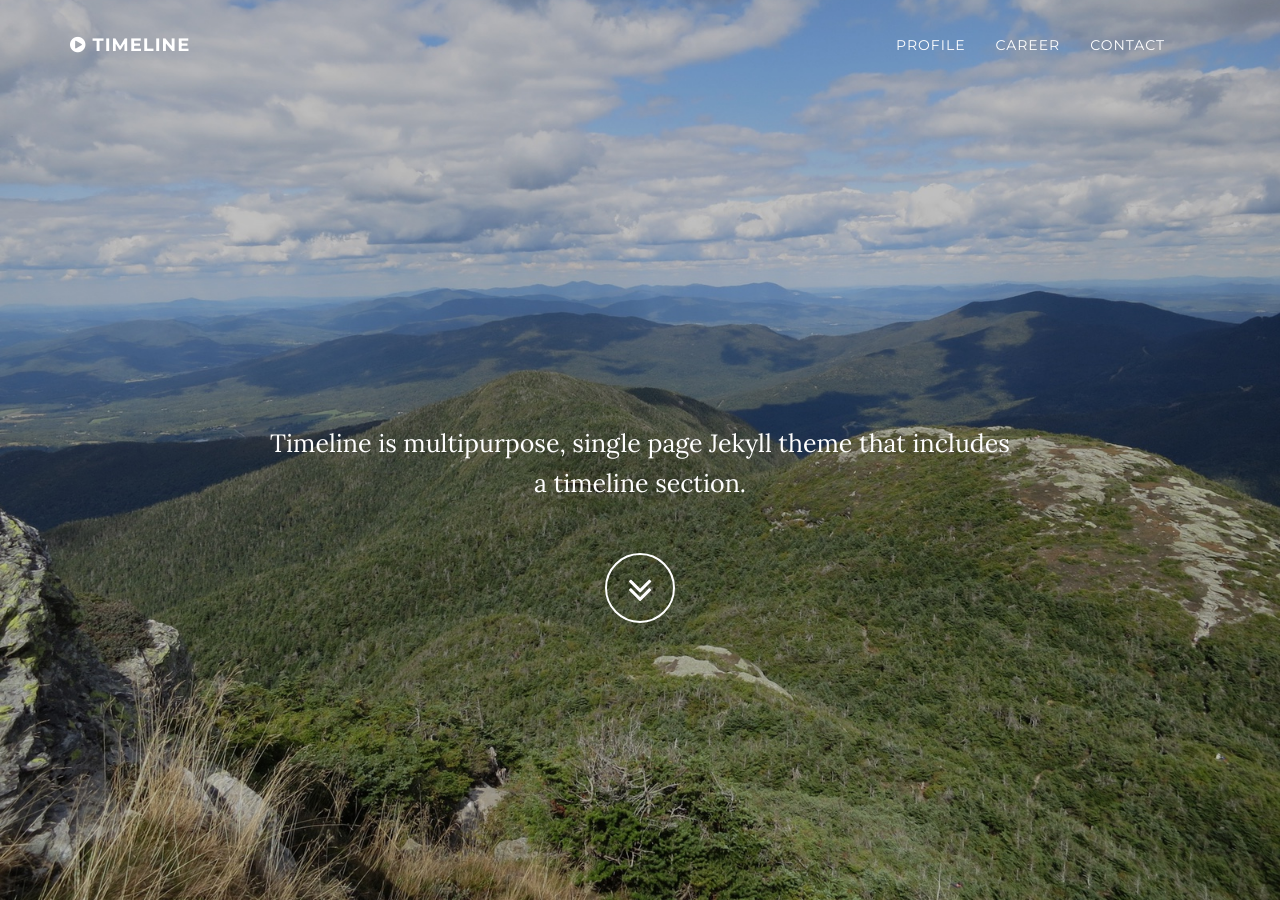
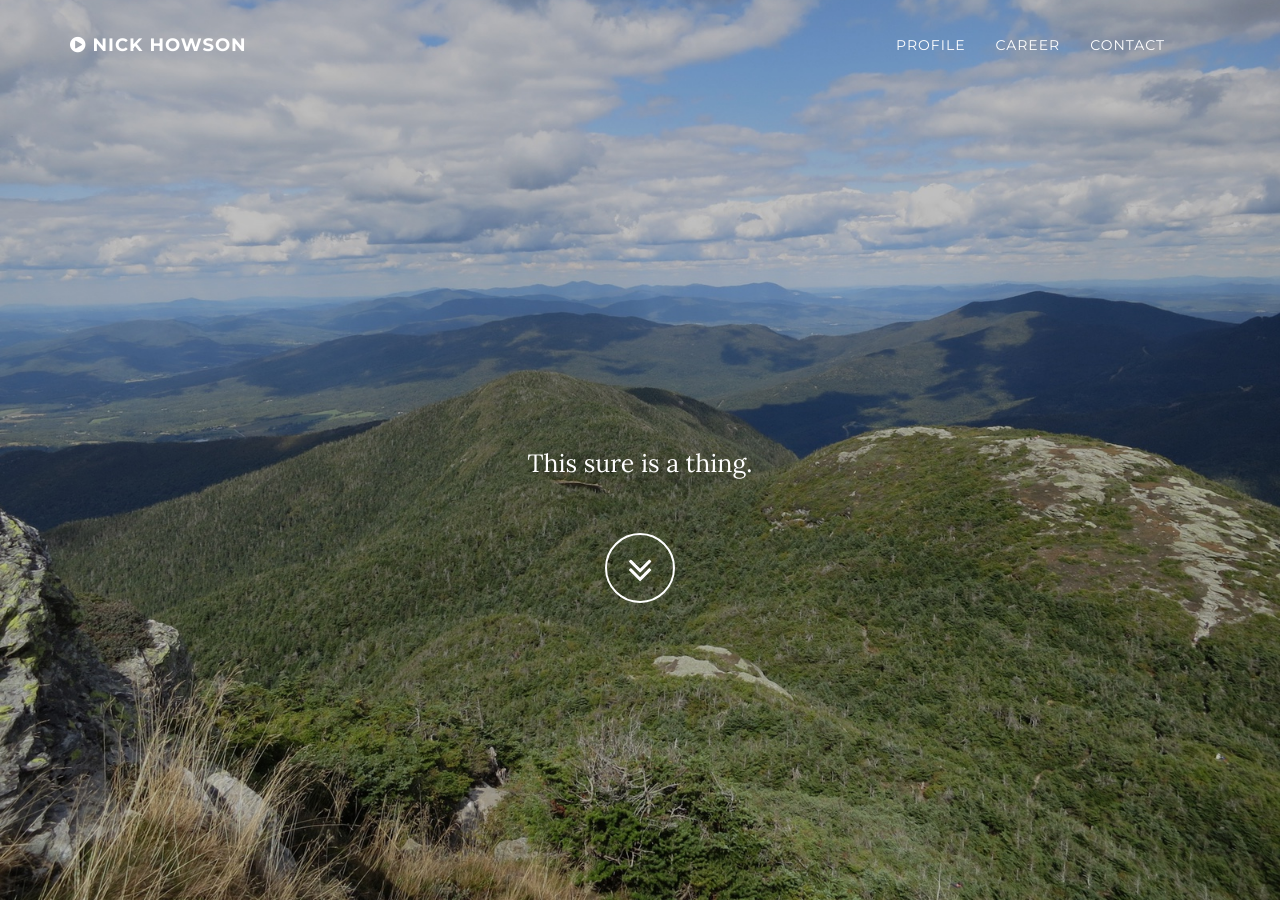
Before and after one commit to nick-howson/nick-howson.github.io, a Jekyll site: the page built from index.html, in a window 1280 px wide and 900 px high. Built offline with Jekyll 4.4.1, drawn with Linux system fonts in a browser that asks for light colours.

Commit message:
Config changes

```diff
--- a/_config.yml
+++ b/_config.yml
@@ -2,9 +2,9 @@ url: http://nickhowson.id.au
 # baseurl: /
 
 # Site Settings
-title: Timeline
-description: "Timeline is multipurpose, single page Jekyll theme that includes a timeline section."
-keywords: "jekyll, theme"
+title: "Nick Howson"
+description: "null"
+keywords: "jekyll, timeline, portfolio"
 google-tracking-id:
 
 # Career Settings
--- a/index.html
+++ b/index.html
@@ -2,4 +2,4 @@
 layout: default
 title:
 ---
-Timeline is multipurpose, single page Jekyll theme that includes a timeline section.
+This sure is a thing.
```
